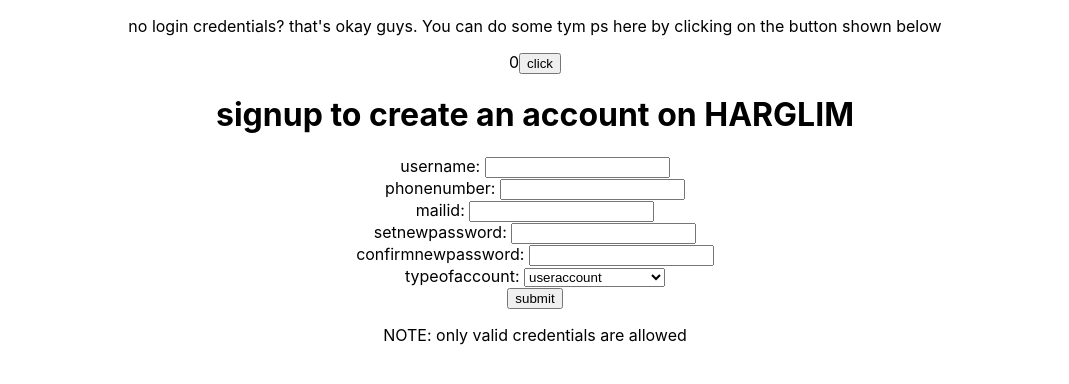
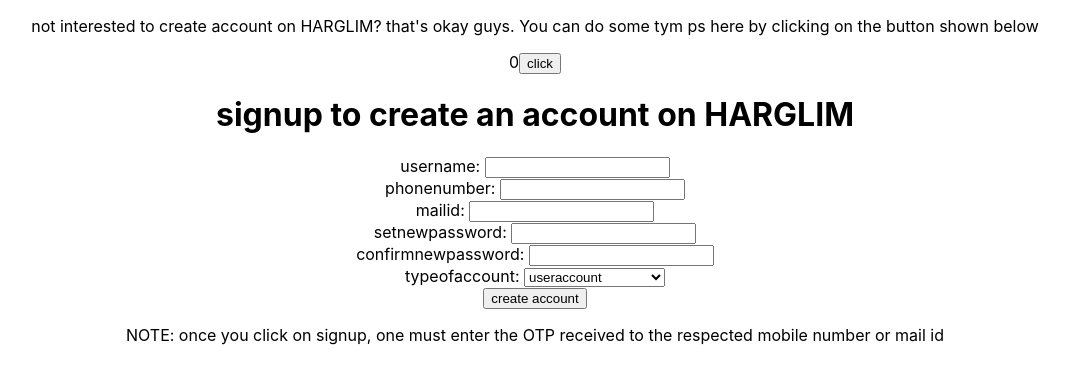
Before and after one commit to saiteja72749/harglimproject, a React (Create React App) app: page / in a window 1280 px wide. Shown: the top 384 px of the page, without its empty margins (105-1174 px from the left). Built offline with nearby package versions, Linux system fonts and the light colour scheme.

Commit message:
paragraph commit

```diff
--- a/src/Components/CountMini.js
+++ b/src/Components/CountMini.js
@@ -18,7 +18,7 @@ class CountMini extends Component {
     return (
       <div>
         <center>
-         <p>no login credentials? that's okay guys. You can do some tym ps here by clicking on the button shown below</p>
+         <p>not interested to create account on HARGLIM? that's okay guys. You can do some tym ps here by clicking on the button shown below</p>
         {this.state.count}
         <button onClick={()=>{this.increment()}}>click</button>
         </center>
--- a/src/Components/SignUp.js
+++ b/src/Components/SignUp.js
@@ -134,8 +134,8 @@ class SignUp extends Component {
            <option value="professionalaccount">professionalaccount</option>
         </select>
       </div>
-      <button type='submit'>submit</button>
-      <p>NOTE: only valid credentials are allowed</p>
+      <button type='submit'>create account</button>
+      <p>NOTE: once you click on signup, one must enter the OTP received to the respected mobile number or mail id</p>
      </form>
       </center>
     )
```
